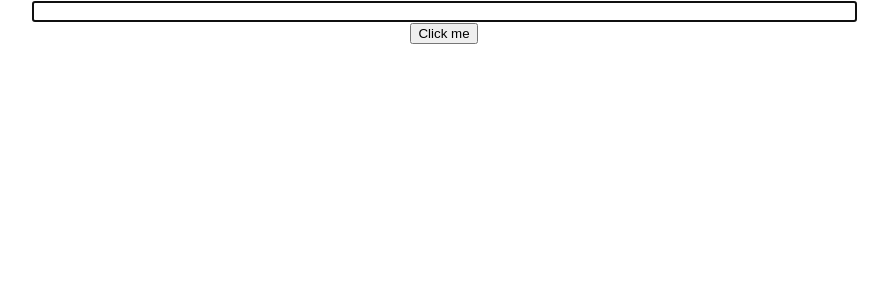
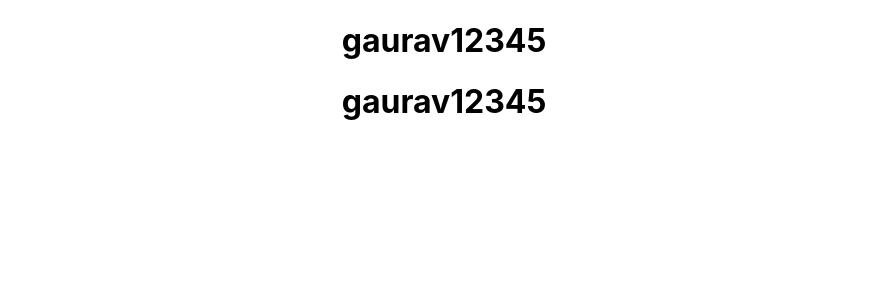
Before and after one commit to gauravgunjal71/react-practice, a React (Create React App) app in the folder react-app/: page / in a window 1280 px wide. Shown: the top 300 px of the page, without its empty margins (196-1084 px from the left). Built offline with nearby package versions, Linux system fonts and the light colour scheme.

Commit message:
higher order components

```diff
--- a/react-app/src/App.js
+++ b/react-app/src/App.js
@@ -8,13 +8,14 @@ import ParentComponent from './components/ParentComponent';
 import TextChange from './components/TextChange';
 import ParentComp from './components/ParentComp';
 import RefDemo from './components/RefDemo';
+import HOCchild1 from './components/HOCchild1';
+import HOCchild2 from './components/HOCchild2';
 
 function App() {
   return (
     <div className="App">
-      {/* <Greet name="Gaurav"></Greet>
-      <Welcome name="Gaurav"></Welcome> */}
-      <RefDemo></RefDemo>
+      <HOCchild1/>
+      <HOCchild2/>
     </div>
   );
 }
--- /dev/null
+++ b/react-app/src/components/HOC.js
@@ -0,0 +1,12 @@
+import React from 'react'
+import PropTypes from 'prop-types'
+
+export default (WrappedComponent) => {
+
+  const hocComponent = ({ ...props }) => <WrappedComponent name="gaurav12345" />
+
+  hocComponent.propTypes = {
+  }
+
+  return hocComponent
+}
--- /dev/null
+++ b/react-app/src/components/HOCchild1.js
@@ -0,0 +1,15 @@
+import React, { Component } from 'react'
+import HOC from './HOC'
+
+export class HOCchild1 extends Component {
+  render() {
+      const {name} = this.props;
+    return (
+      <div>
+        <h1>{name}</h1>
+      </div>
+    )
+  }
+}
+
+export default HOC(HOCchild1)
--- /dev/null
+++ b/react-app/src/components/HOCchild2.js
@@ -0,0 +1,15 @@
+import React, { Component } from 'react'
+import HOC from './HOC'
+
+export class HOCchild2 extends Component {
+  render() {
+      const {name} = this.props
+    return (
+      <div>
+        <h1>{name}</h1>
+      </div>
+    )
+  }
+}
+
+export default HOC(HOCchild2)
```
